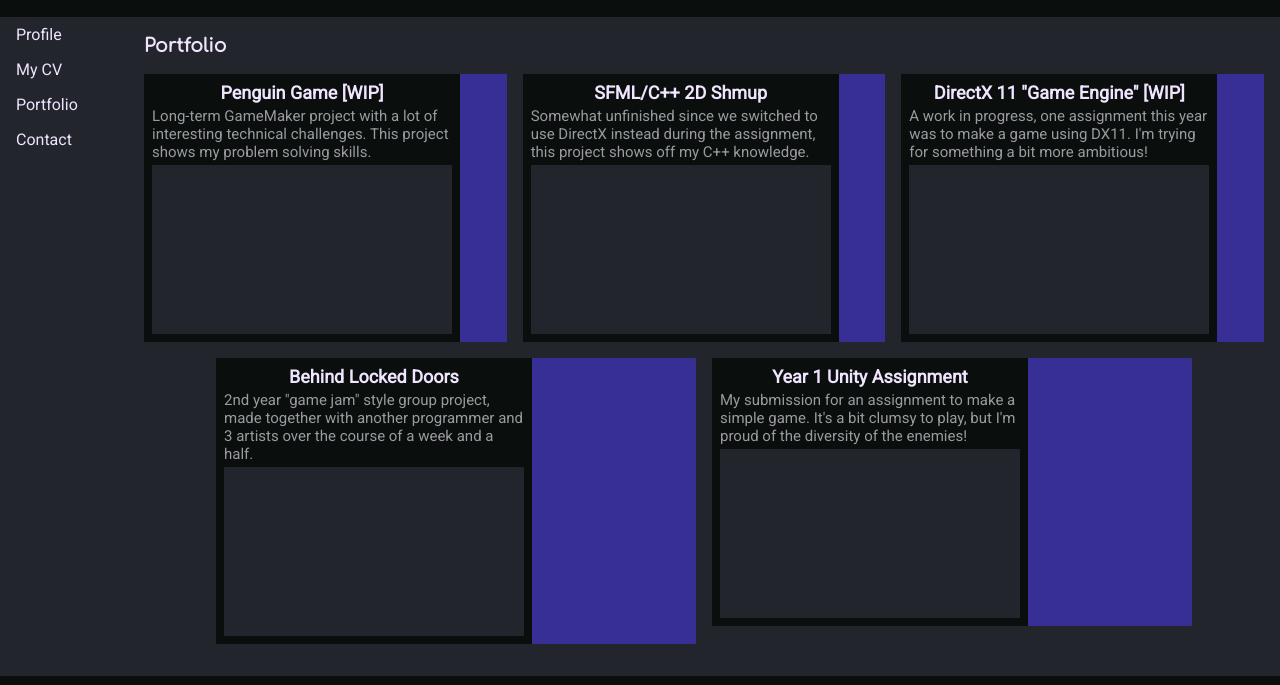
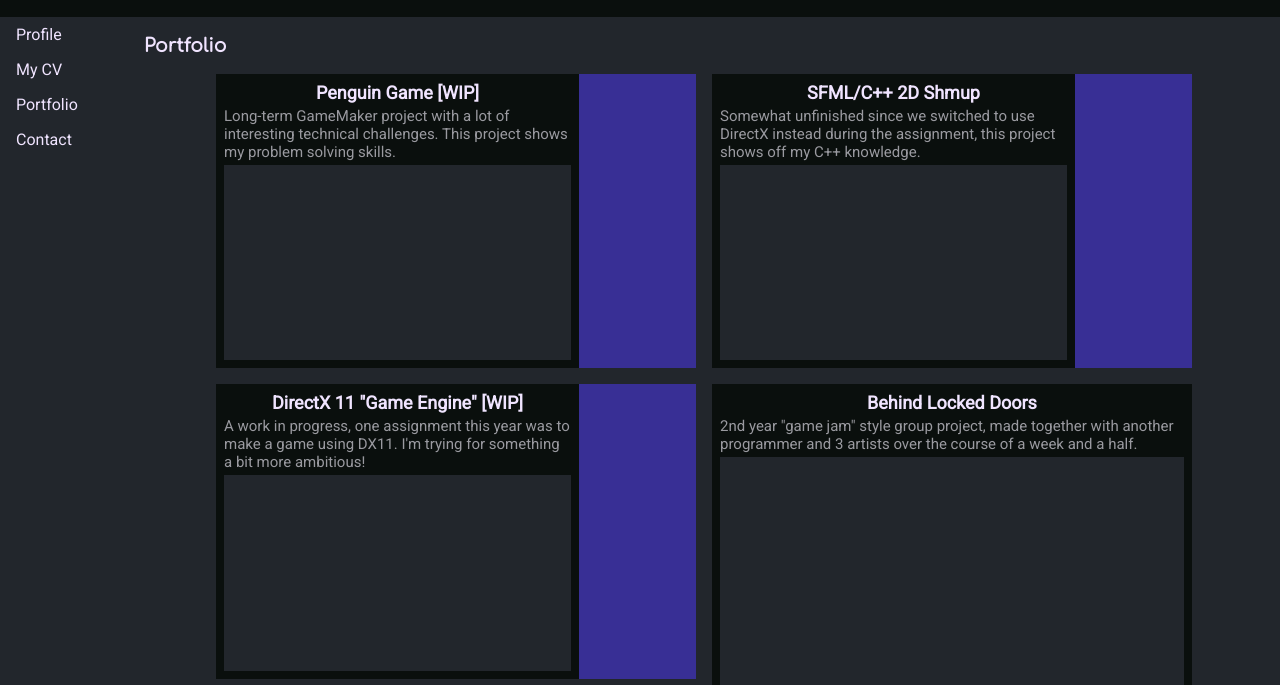
Before and after one commit to ChillPenguin1993/ChillPenguin1993.github.io, a plain HTML site: page portfolio.html in a window 1280 px wide. Shown: the part 108-793 px from the top of the page. Drawn offline with Linux system fonts and the light colour scheme.

Commit message:
Added script to resize portfolio items
portfolio.js resizes items correctly when the page loads, or when the window is resized

```diff
--- /dev/null
+++ b/js/portfolio.js
@@ -0,0 +1,37 @@
+var item_list = document.querySelectorAll("li.portfolio_item div");
+//alert("found " + item_list.length + " items");
+
+//var main_content = document.getElementsByTagName("main")[0];
+//main_content.addEventListener("click", resizeItems);
+
+window.addEventListener("resize", resizeItems);
+
+function resizeItems()
+{
+    var widths = [];
+    var i = 0;
+
+    item_list.forEach(function(userItem)
+    {
+        userItem.style.width = "100px";
+    });
+
+    item_list.forEach(function(userItem)
+    {
+        var parent_width = userItem.parentElement.parentElement.clientWidth - 16;
+        console.log("Parent width: " + parent_width + ", my width: " + (userItem.clientWidth - 16));
+        //userItem.style.width = parent_width.toString() + "px";
+        widths.push(parent_width);
+        //console.log("new width: " + userItem.style.width);
+    });
+
+    item_list.forEach(function(userItem)
+    {
+        userItem.style.width = widths[i].toString() + "px";
+        i++;
+    });
+    //alert(item_list[0].style.width);
+}
+
+resizeItems();
+//item_list[1].style.width = "100px";
--- a/portfolio.html
+++ b/portfolio.html
@@ -56,5 +56,7 @@
 		<footer>
 			Copyright Tom Williams 2020
 		</footer>
+
+		<script type="text/javascript" src="js/portfolio.js"></script>
 	</body>
 </html>
```
